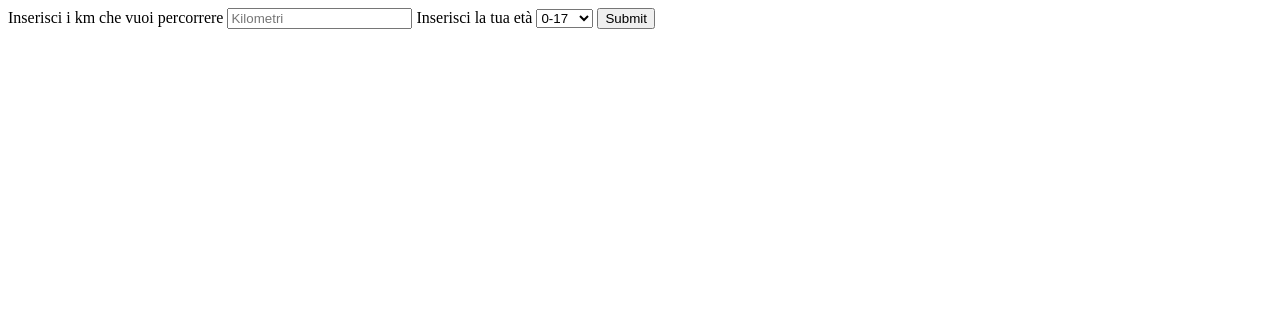
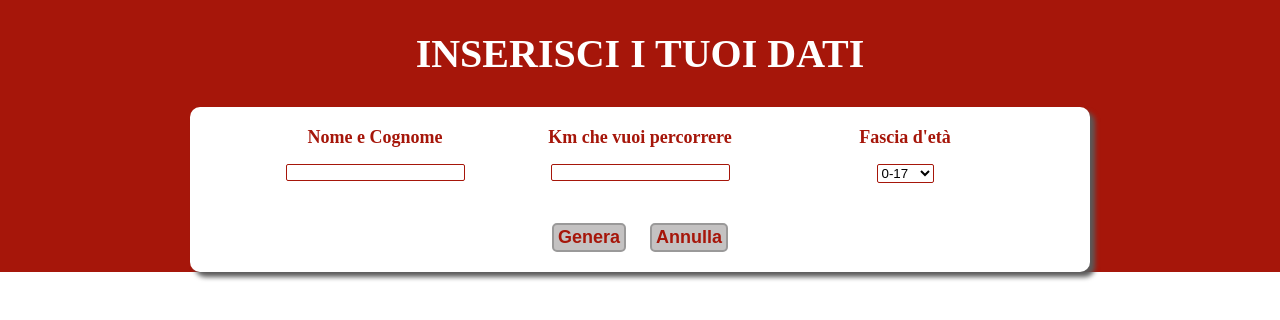
Before and after one commit to ValerioCarbone/js-biglietto-treno-form, a plain HTML site: page index.html in a window 1280 px wide. Drawn offline with Linux system fonts and the light colour scheme.

Commit message:
ADD-User Form

```diff
--- a/css/style.css
+++ b/css/style.css
@@ -0,0 +1,96 @@
+/* SETTINGS */
+
+*{
+    padding: 0;
+    margin: 0;
+    box-sizing: border-box;
+}
+
+
+
+/* PALETTE */
+:root{
+    --dark-red:#A6160A;
+}
+/* APP */
+
+.app{
+    margin: 0 auto;
+    background-color: var(--dark-red);
+}
+
+.section-title{
+    text-align: center;
+    text-transform: uppercase;
+    color: white;
+    padding: 30px 0px;
+    font-size: 40px;
+}
+
+.container{
+    max-width: 900px;
+    margin: 0 auto;
+
+}
+
+.user-data-form{
+    background-color: white;
+    box-shadow: 5px 5px 5px rgb(91, 90, 90);
+    display: flex;
+    flex-direction: column;
+    border-radius: 10px;
+}
+
+.card-container{
+    display: flex;
+    justify-content: center;
+}
+
+.form-card{
+    margin: 20px;
+    flex-basis: calc(100% / 4);
+    display: flex;
+    flex-direction: column;
+    align-items: center;
+    row-gap: 16px;
+}
+
+.form-card-title{
+    font-size: 18px;
+    color: var(--dark-red);
+    font-weight: 600;
+}
+
+.form-btn{
+    display: flex;
+    justify-content: center;
+    margin: 20px 0;
+}
+
+.btn{
+    margin: 0 12px;
+    background-color: rgb(196, 194, 194);
+    color: var(--dark-red);
+    border: solid 2px rgb(154, 153, 153);
+    border-radius: 5px;
+    padding: 2px 4px;
+    font-weight: 700;
+    font-size: 18px;
+}
+
+.btn:hover{
+    border: solid 2px rgb(210, 168, 71);
+}
+
+select
+{
+    background-color: white;
+    border: 1px solid var(--dark-red);
+    border-radius: 2px;
+
+}
+
+input{
+    border: 1px solid var(--dark-red);
+    border-radius: 2px;
+}
--- a/index.html
+++ b/index.html
@@ -1,26 +1,50 @@
 <!DOCTYPE html>
 <html lang="en">
+
 <head>
     <meta charset="UTF-8">
     <meta name="viewport" content="width=device-width, initial-scale=1.0">
     <title>Form Biglietto Treno</title>
     <link rel="stylesheet" href="./css/style.css">
 </head>
+
 <body>
-    <main>
-        <div>
-            <label for="km">Inserisci i km che vuoi percorrere</label>
-            <input type="text" name="km" placeholder="Kilometri" id="km">
-            <label for="age">Inserisci la tua età</label>
-            <select name="age" id="age" >
-                <option  value="0">0-17</option>
-                <option  value="1">18-64</option>
-                <option  value="2">65+</option>
-            </select>
-            <input class="btn-clc" type="submit">
-        </div>
+    <main class="app">
+
+        <!-- FORM UTENTE -->
+
+        <section class="user-data-ins">
+            <div class="container">
+                <h1 class="section-title">Inserisci i tuoi dati</h1>
+                <div class="user-data-form">
+                    <div class="card-container">
+                        <div class="form-card">
+                            <label class="form-card-title" for="name-surname">Nome e Cognome</label>
+                            <input type="text" id="name-surname">
+                        </div>
+                        <div class="form-card">
+                            <label class="form-card-title" for="km">Km che vuoi percorrere</label>
+                            <input type="text" name="km" id="km">
+                        </div>
+                        <div class="form-card">
+                            <label class="form-card-title" for="age">Fascia d'età</label>
+                        <select name="age" id="age">
+                            <option value="0">0-17</option>
+                            <option value="1">18-64</option>
+                            <option value="2">65+</option>
+                        </select>
+                        </div>
+                    </div>
+                    <div class="form-btn">
+                        <button class="btn btn-clc">Genera</button>
+                        <button class="btn">Annulla</button>
+                    </div>
+                </div>
+            </div>
+        </section>
     </main>
 
     <script src="./js/app.js"></script>
 </body>
+
 </html>
--- a/js/app.js
+++ b/js/app.js
@@ -14,11 +14,11 @@
 
 
 // - In base ai km e alla sua età calcolare il prezzo finale del biglietto applicando lo sconto, se dovuto
-//      - Inizializzare una variabile che sarà la moltiplicazione dei km che l'utente vuole      percorrere per il costo per km
+//      - Inizializzare una variabile che sarà la moltiplicazione dei km che l'utente vuole  percorrere per il costo per km
         let ticketPrice = userKm * 0.21;
 
 //      - Applicare, se dovuto, lo sconto
-//      - Formattare il perzzo finale in una cifra con max 2 decimali
+//      - Formattare il prezzo finale in una cifra con max 2 decimali
 //      - Stampare in console il risultato quando l'utente cliccherà il bottone
         const btn = document.querySelector('.btn-clc')
         btn.addEventListener('click', function() {
```
